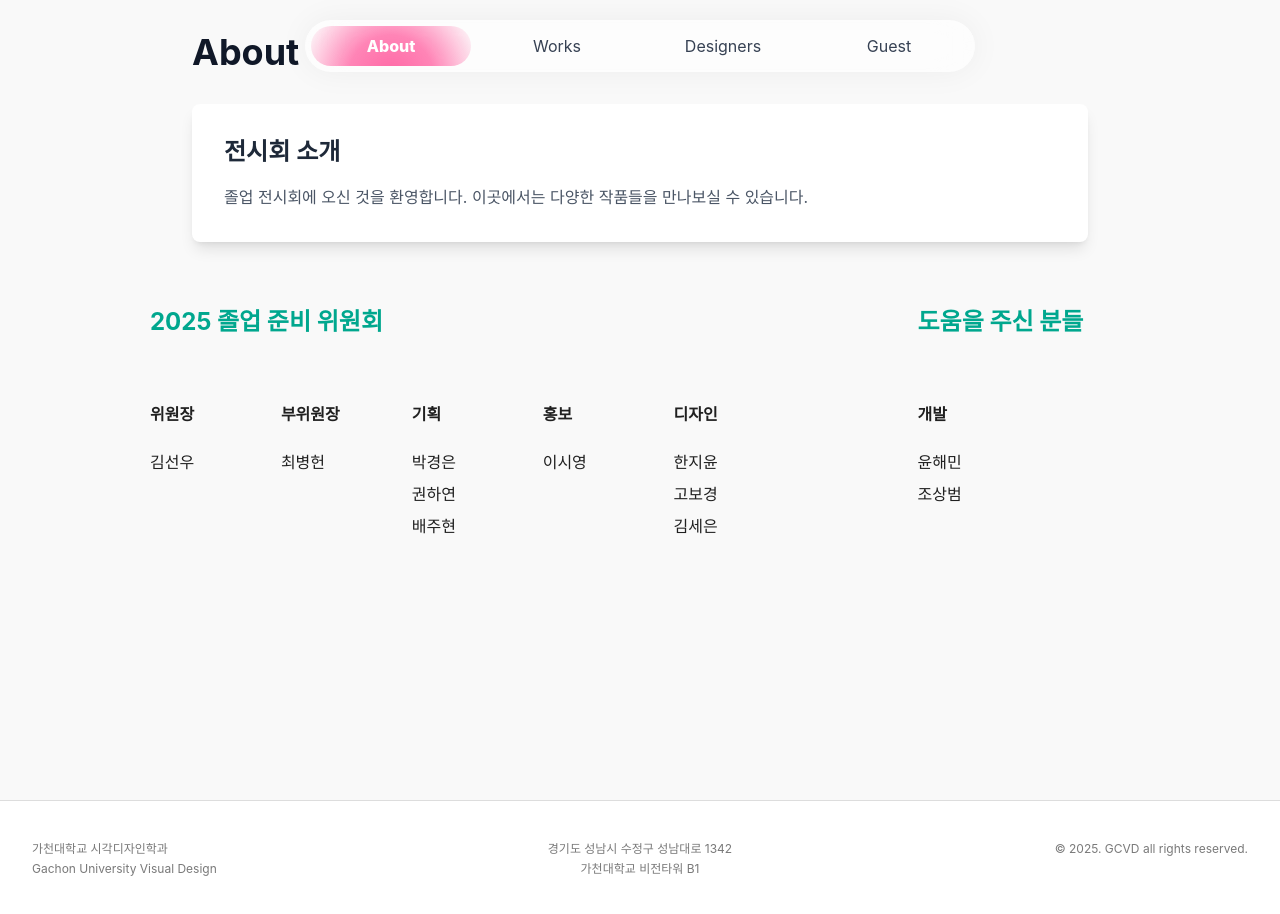
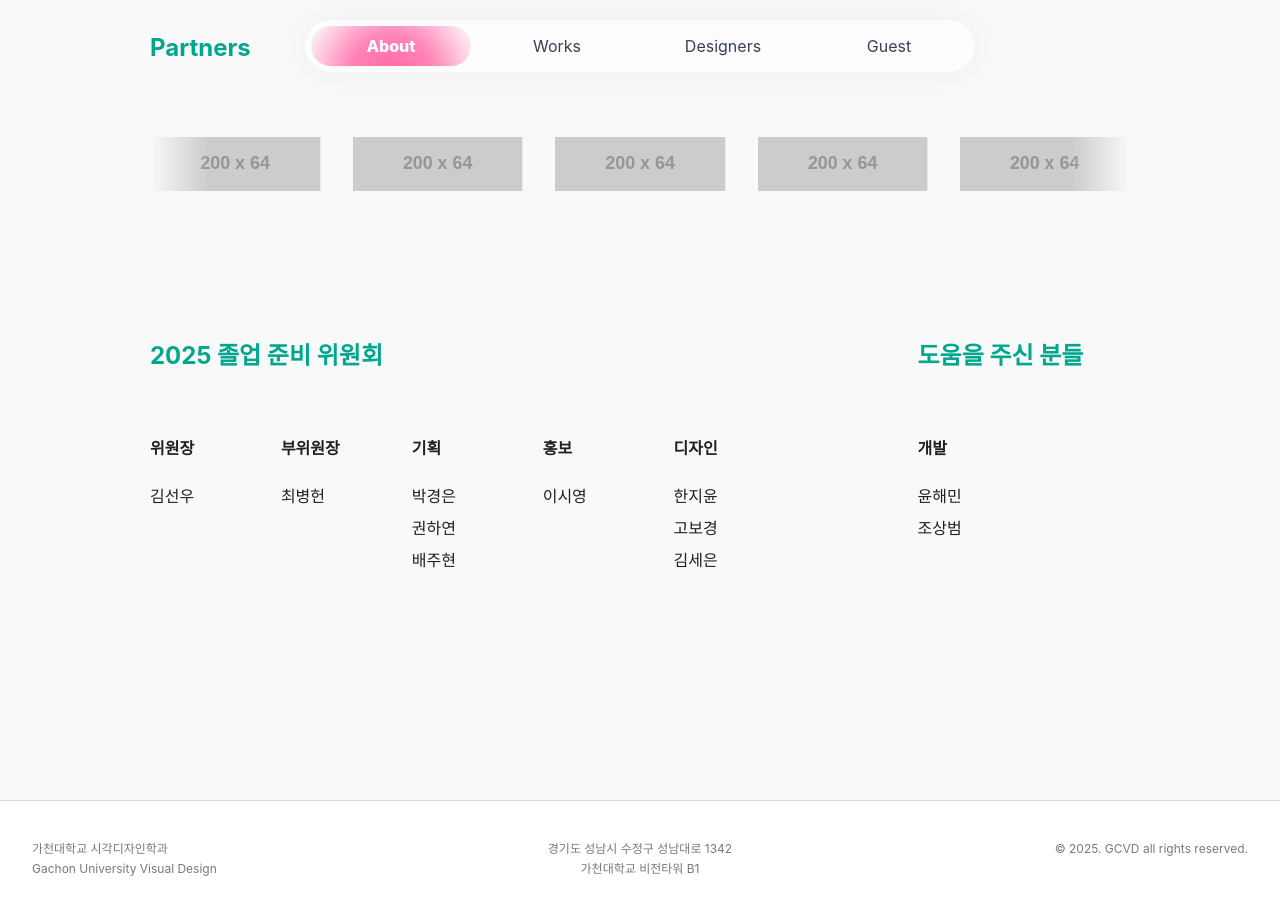
Before and after one commit to GCVD2025/GCVD-Frontend, a Next.js app: page /about in a window 1280 px wide. Shown: the top 914 px of the page. Built offline with nearby package versions, Linux system fonts and the light colour scheme; a web font is replaced by a local one.

Commit message:
About 페이지에 파트너스 캐러셀 컴포넌트를 추가하여 브랜드 협업을 강조하고, Swiper를 이용한 무한 루프 캐러셀로 구현함. package.json에 Swiper 의존성을 추가함.

```diff
--- a/package.json
+++ b/package.json
@@ -13,7 +13,8 @@
     "framer-motion": "^12.23.12",
     "next": "15.5.3",
     "react": "19.1.0",
-    "react-dom": "19.1.0"
+    "react-dom": "19.1.0",
+    "swiper": "^11.1.14"
   },
   "devDependencies": {
     "@eslint/eslintrc": "^3",
--- a/src/app/about/page.tsx
+++ b/src/app/about/page.tsx
@@ -1,29 +1,14 @@
 "use client";
 
 import { motion } from "framer-motion";
+import { PartnersCarousel } from "@/components";
 
 export default function About() {
   return (
     <div className="min-h-screen bg-[#f9f9f9]">
       <main className="container mx-auto px-8 py-8">
-        <motion.div
-          initial={{ opacity: 0, y: 20 }}
-          animate={{ opacity: 1, y: 0 }}
-          transition={{ duration: 0.6 }}
-          className="max-w-4xl mx-auto"
-        >
-          <h1 className="text-4xl font-bold text-gray-900 mb-8">About</h1>
-
-          <div className="bg-white rounded-lg shadow-lg p-8">
-            <h2 className="text-2xl font-semibold text-gray-800 mb-4">
-              전시회 소개
-            </h2>
-            <p className="text-gray-600 leading-relaxed">
-              졸업 전시회에 오신 것을 환영합니다. 이곳에서는 다양한 작품들을
-              만나보실 수 있습니다.
-            </p>
-          </div>
-        </motion.div>
+        {/* 파트너스 캐러셀 */}
+        <PartnersCarousel />
 
         {/*
           Why: 페이지 하단(푸터 바로 위)에 운영 위원회와 협력자 정보를 고정 레이아웃으로 제공해 신뢰성과 공로 표기를 명확히 하기 위함.
--- /dev/null
+++ b/src/components/PartnersCarousel.tsx
@@ -0,0 +1,63 @@
+// Why: 파트너사 로고를 가로 스크롤 캐러셀로 노출해 브랜드 협업을 강조하기 위함.
+// What: Swiper를 이용한 무한 루프 캐러셀. 좌우 끝단에는 페이드 블러 오버레이를 추가해 잘림을 자연스럽게 처리.
+// How: Swiper 'freeMode' + 'autoplay' 조합으로 느린 자동 스크롤 구현. 더미 이미지(src) 사용, 1280px 이상만 고려.
+
+"use client";
+
+import React from "react";
+import { Swiper, SwiperSlide } from "swiper/react";
+import { Autoplay, FreeMode } from "swiper/modules";
+import "swiper/css";
+
+const DUMMY_LOGOS = Array.from({ length: 10 }).map(
+  (_, i) => `https://placehold.co/200x64?text=Logo+${i + 1}`
+);
+
+function PartnersCarousel(): React.ReactElement {
+  return (
+    <section className="w-full mb-35">
+      <div className="mx-auto w-full max-w-[980px]">
+        <h3 className="text-[24px] leading-8 font-bold text-[#00A78E] mb-16">
+          Partners
+        </h3>
+
+        {/* 상위 래퍼에 마스크 적용: 좌/우 가장자리 페이드 */}
+        <div
+          className="relative"
+          style={{
+            maskImage:
+              "linear-gradient(90deg, transparent 0, #000 6%, #000 94%, transparent 100%)",
+            WebkitMaskImage:
+              "linear-gradient(90deg, transparent 0, #000 6%, #000 94%, transparent 100%)",
+          }}
+        >
+          <Swiper
+            slidesPerView={5}
+            spaceBetween={32}
+            loop
+            freeMode
+            speed={4000}
+            autoplay={{ delay: 0 }}
+            modules={[Autoplay, FreeMode]}
+            className="py-4"
+          >
+            {DUMMY_LOGOS.map((src) => (
+              <SwiperSlide key={src}>
+                <div className="flex h-[72px] items-center justify-center">
+                  <img
+                    src={src}
+                    alt="파트너 로고 더미"
+                    className="h-[64px] w-auto object-contain"
+                    loading="lazy"
+                  />
+                </div>
+              </SwiperSlide>
+            ))}
+          </Swiper>
+        </div>
+      </div>
+    </section>
+  );
+}
+
+export default PartnersCarousel;
--- a/src/components/index.ts
+++ b/src/components/index.ts
@@ -7,3 +7,4 @@ export { default as WorkCard } from "./WorkCard";
 export { default as DesignerCard } from "./DesignerCard";
 export { default as CommentCard } from "./CommentCard";
 export { default as Footer } from "./Footer";
+export { default as PartnersCarousel } from "./PartnersCarousel";
```
Also changed, not shown: 1 other file (tests, documents, lock files or other folders).
